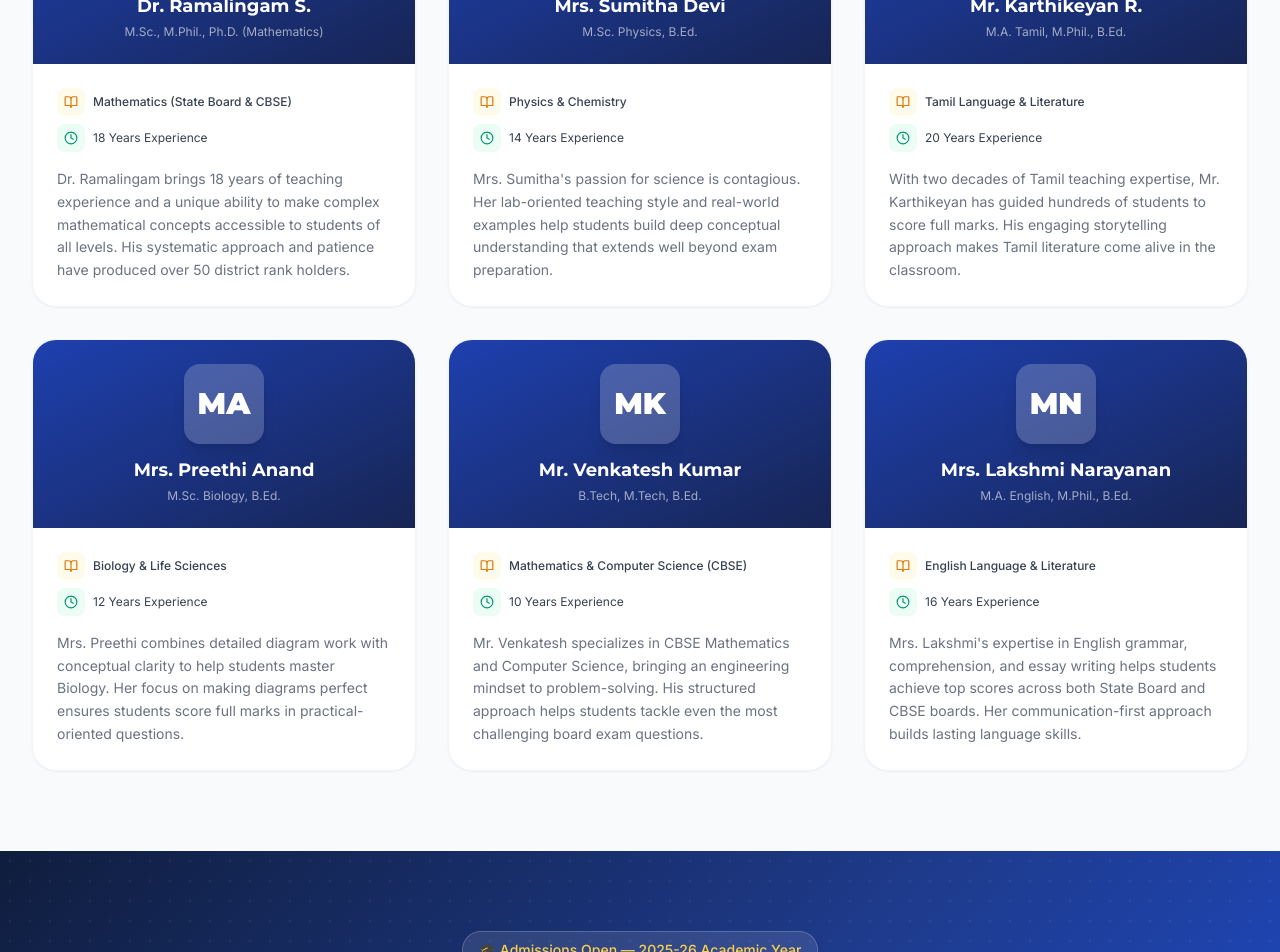
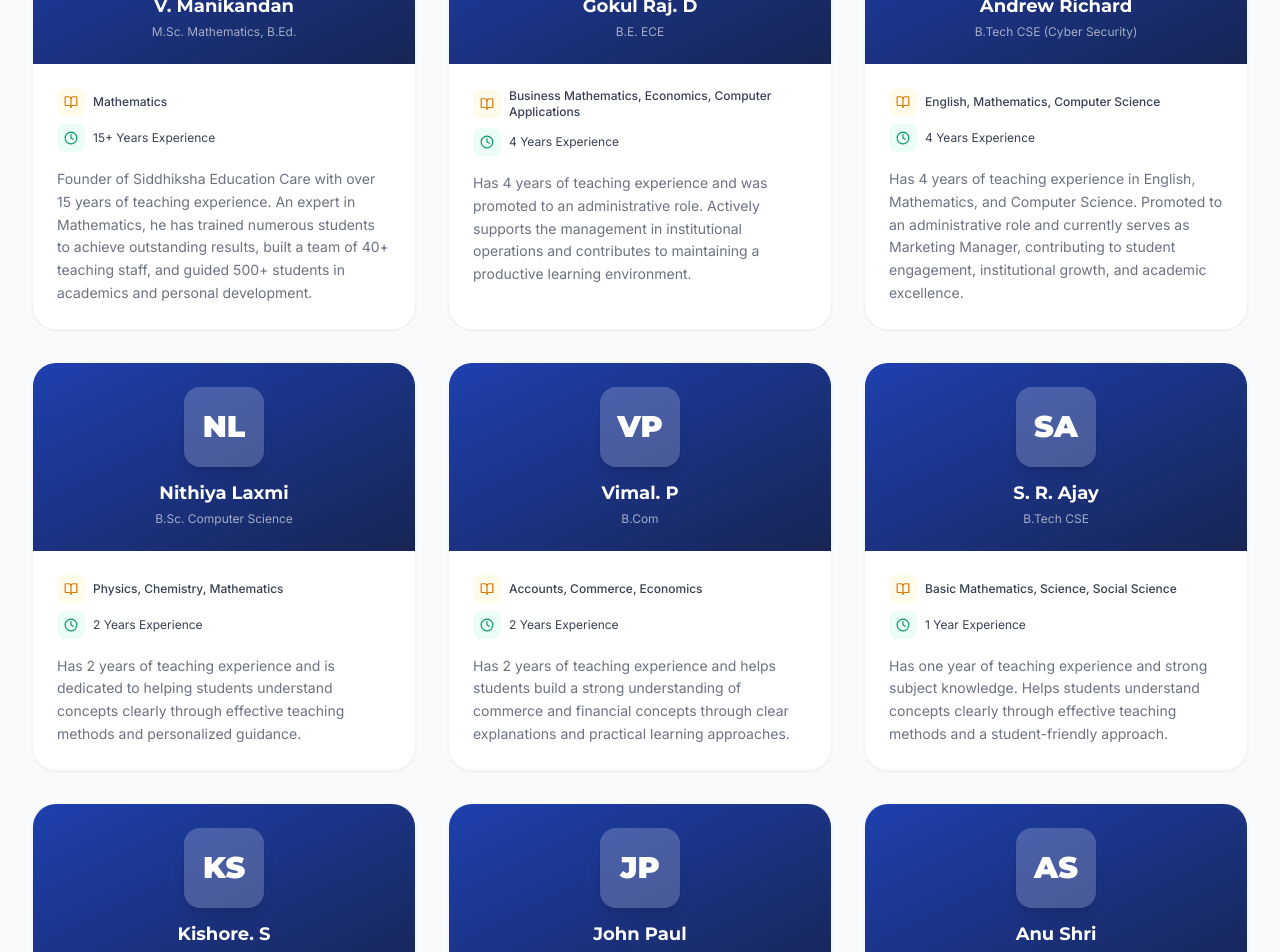
Before and after one commit to siddhikshaeducationcare-web/siddhiksha-edu, a Next.js app: page /faculty in a window 1280 px wide. Shown: the part 580-1532 px from the top of the page. Built offline with nearby package versions, Linux system fonts and the light colour scheme.

Commit message:
Update faculty with real staff details

```diff
--- a/src/app/faculty/page.tsx
+++ b/src/app/faculty/page.tsx
@@ -12,62 +12,92 @@ export const metadata: Metadata = {
 const faculty = [
   {
     id: "1",
-    name: "Dr. Ramalingam S.",
-    qualification: "M.Sc., M.Phil., Ph.D. (Mathematics)",
-    experience: "18 Years",
-    subject_expertise: "Mathematics (State Board & CBSE)",
+    name: "V. Manikandan",
+    qualification: "M.Sc. Mathematics, B.Ed.",
+    experience: "15+ Years",
+    subject_expertise: "Mathematics",
     description:
-      "Dr. Ramalingam brings 18 years of teaching experience and a unique ability to make complex mathematical concepts accessible to students of all levels. His systematic approach and patience have produced over 50 district rank holders.",
+      "Founder of Siddhiksha Education Care with over 15 years of teaching experience. An expert in Mathematics, he has trained numerous students to achieve outstanding results, built a team of 40+ teaching staff, and guided 500+ students in academics and personal development.",
     photo_url: null,
   },
   {
     id: "2",
-    name: "Mrs. Sumitha Devi",
-    qualification: "M.Sc. Physics, B.Ed.",
-    experience: "14 Years",
-    subject_expertise: "Physics & Chemistry",
+    name: "Gokul Raj. D",
+    qualification: "B.E. ECE",
+    experience: "4 Years",
+    subject_expertise: "Business Mathematics, Economics, Computer Applications",
     description:
-      "Mrs. Sumitha's passion for science is contagious. Her lab-oriented teaching style and real-world examples help students build deep conceptual understanding that extends well beyond exam preparation.",
+      "Has 4 years of teaching experience and was promoted to an administrative role. Actively supports the management in institutional operations and contributes to maintaining a productive learning environment.",
     photo_url: null,
   },
   {
     id: "3",
-    name: "Mr. Karthikeyan R.",
-    qualification: "M.A. Tamil, M.Phil., B.Ed.",
-    experience: "20 Years",
-    subject_expertise: "Tamil Language & Literature",
+    name: "Andrew Richard",
+    qualification: "B.Tech CSE (Cyber Security)",
+    experience: "4 Years",
+    subject_expertise: "English, Mathematics, Computer Science",
     description:
-      "With two decades of Tamil teaching expertise, Mr. Karthikeyan has guided hundreds of students to score full marks. His engaging storytelling approach makes Tamil literature come alive in the classroom.",
+      "Has 4 years of teaching experience in English, Mathematics, and Computer Science. Promoted to an administrative role and currently serves as Marketing Manager, contributing to student engagement, institutional growth, and academic excellence.",
     photo_url: null,
   },
   {
     id: "4",
-    name: "Mrs. Preethi Anand",
-    qualification: "M.Sc. Biology, B.Ed.",
-    experience: "12 Years",
-    subject_expertise: "Biology & Life Sciences",
+    name: "Nithiya Laxmi",
+    qualification: "B.Sc. Computer Science",
+    experience: "2 Years",
+    subject_expertise: "Physics, Chemistry, Mathematics",
     description:
-      "Mrs. Preethi combines detailed diagram work with conceptual clarity to help students master Biology. Her focus on making diagrams perfect ensures students score full marks in practical-oriented questions.",
+      "Has 2 years of teaching experience and is dedicated to helping students understand concepts clearly through effective teaching methods and personalized guidance.",
     photo_url: null,
   },
   {
     id: "5",
-    name: "Mr. Venkatesh Kumar",
-    qualification: "B.Tech, M.Tech, B.Ed.",
-    experience: "10 Years",
-    subject_expertise: "Mathematics & Computer Science (CBSE)",
+    name: "Vimal. P",
+    qualification: "B.Com",
+    experience: "2 Years",
+    subject_expertise: "Accounts, Commerce, Economics",
     description:
-      "Mr. Venkatesh specializes in CBSE Mathematics and Computer Science, bringing an engineering mindset to problem-solving. His structured approach helps students tackle even the most challenging board exam questions.",
+      "Has 2 years of teaching experience and helps students build a strong understanding of commerce and financial concepts through clear explanations and practical learning approaches.",
     photo_url: null,
   },
   {
     id: "6",
-    name: "Mrs. Lakshmi Narayanan",
-    qualification: "M.A. English, M.Phil., B.Ed.",
-    experience: "16 Years",
-    subject_expertise: "English Language & Literature",
+    name: "S. R. Ajay",
+    qualification: "B.Tech CSE",
+    experience: "1 Year",
+    subject_expertise: "Basic Mathematics, Science, Social Science",
     description:
-      "Mrs. Lakshmi's expertise in English grammar, comprehension, and essay writing helps students achieve top scores across both State Board and CBSE boards. Her communication-first approach builds lasting language skills.",
+      "Has one year of teaching experience and strong subject knowledge. Helps students understand concepts clearly through effective teaching methods and a student-friendly approach.",
+    photo_url: null,
+  },
+  {
+    id: "7",
+    name: "Kishore. S",
+    qualification: "B.Tech CSE (Cyber Security)",
+    experience: "1 Year",
+    subject_expertise: "All Subjects (Grades 8 & 9)",
+    description:
+      "Has one year of teaching experience and is capable of handling all subjects for Grades 8 and 9. Possesses strong subject knowledge and helps students build confidence through clear explanations and effective teaching methods.",
+    photo_url: null,
+  },
+  {
+    id: "8",
+    name: "John Paul",
+    qualification: "B.E. CSE",
+    experience: "1 Year",
+    subject_expertise: "All Subjects (Grades 6 to 8)",
+    description:
+      "Has one year of teaching experience and is capable of handling all subjects for Grades 6 to 8. He supports students with clear explanations and effective teaching methods. He also serves as the Dance Master of the institution and trains students in dance activities.",
+    photo_url: null,
+  },
+  {
+    id: "9",
+    name: "Anu Shri",
+    qualification: "B.Com",
+    experience: "1 Year",
+    subject_expertise: "All Subjects (Grades 1 to 5)",
+    description:
+      "Has one year of teaching experience and is capable of handling all subjects for Grades 1 to 5. A Montessori-trained teacher, she focuses on building strong foundational skills and providing effective learning support for young learners.",
     photo_url: null,
   },
 ];
```
